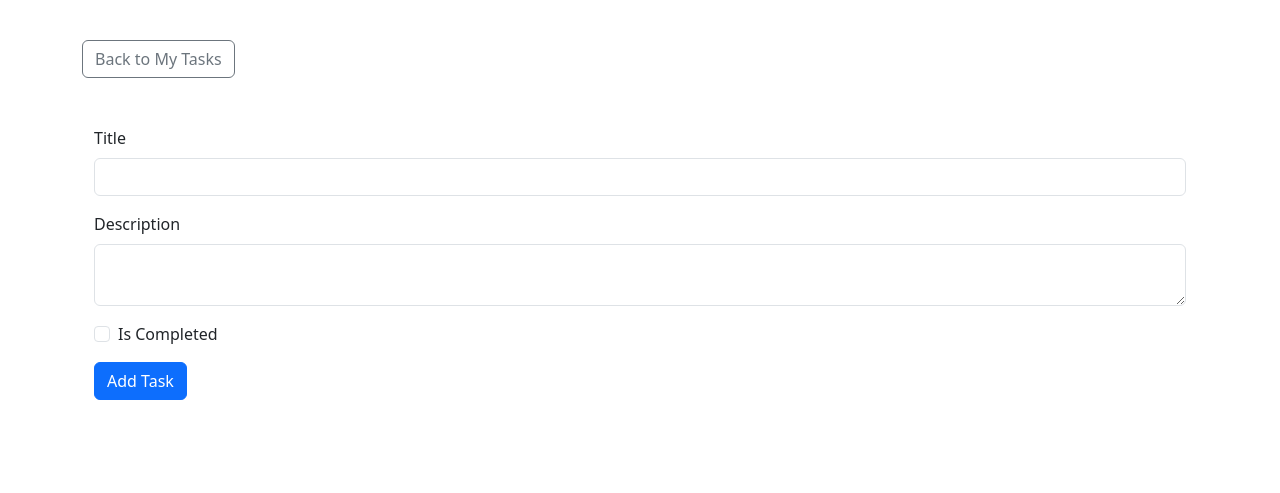
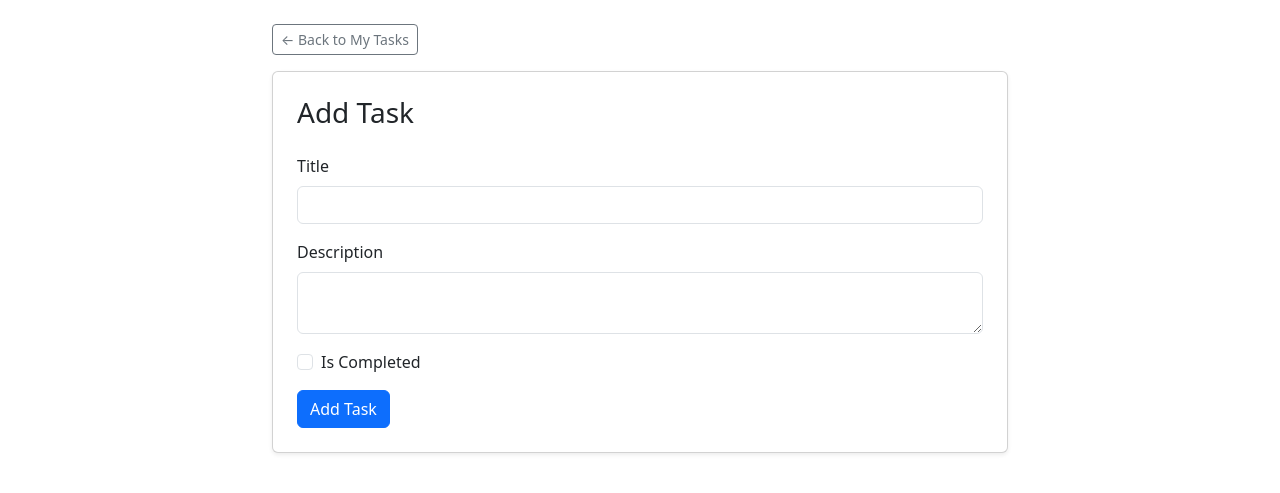
Before and after one commit to Sammy-Softway/web-dev-showcase, a Flask app: page /add in a window 1280 px wide. Shown: the part 56-549 px from the top of the page. Run offline with Flask 3, Linux system fonts and the light colour scheme; some libraries are stand-ins or nearby versions.

Commit message:
feat(tasks): implement task editing with pre-populated form

```diff
--- a/todo-list-website/main.py
+++ b/todo-list-website/main.py
@@ -46,7 +46,7 @@ def add_task():
         flash("Task added successfully!", "success")
         return redirect(url_for("home"))
 
-    return render_template("add_task.html", form=form)
+    return render_template("add_task.html", form=form, page_title="Add Task")
 
 @app.route("/task/<int:task_id>")
 def task_detail(task_id):
@@ -54,8 +54,26 @@ def task_detail(task_id):
     return render_template("task_detail.html", task=task)
 
 @app.errorhandler(404)
-def page_not_found(error):
+def page_not_found(_error):
     return render_template("404.html"), 404
+
+@app.route("/task/<int:task_id>/edit", methods=["GET", "POST"])
+def edit_task(task_id):
+    task = db.get_or_404(Todo, task_id)
+
+    form = TodoForm(obj=task)
+    form.submit.label.text = "Save Changes"
+    if form.validate_on_submit():
+        task.title = (form.title.data or "").strip()
+        task.description = (form.description.data or "").strip() or None
+        task.is_completed = form.is_completed.data
+
+        db.session.commit()
+
+        flash("Task updated successfully!", "success")
+        return redirect(url_for("task_detail", task_id=task.id))
+
+    return render_template("add_task.html", form=form, page_title="Edit Task")
 
 if __name__ == "__main__":
     app.run(debug=DEBUG_MODE)
--- a/todo-list-website/templates/add_task.html
+++ b/todo-list-website/templates/add_task.html
@@ -2,17 +2,23 @@
 <!-- Import and render_form from  bootstrap-->
 {% from 'bootstrap5/form.html' import render_form %}
 
-
-{% block title %}Add Todo{% endblock %}
-
+{% block title %} {{ page_title }} {% endblock %}
 
 {% block content %}
+<div class="row justify-content-center">
+  <div class="col-md-8">
 
-<a href="{{ url_for('home') }}" class="btn btn-outline-secondary mt-3">Back to My Tasks</a>
+    <div class="mb-3">
+      <a href="{{ url_for('home') }}" class="btn btn-outline-secondary btn-sm">&larr; Back to My Tasks</a>
+    </div>
 
-<div class="container my-5">
-    <!--Render form here-->
-    {{ render_form(form, novalidate=True) }}
+    <div class="card shadow-sm">
+      <div class="card-body p-4">
+        <h1 class="h3 mb-4">{{ page_title }}</h1>
+        {{ render_form(form, novalidate=True) }}
+      </div>
+    </div>
+
+  </div>
 </div>
-
 {% endblock %}
--- a/todo-list-website/templates/task_detail.html
+++ b/todo-list-website/templates/task_detail.html
@@ -36,6 +36,9 @@
             <div class="card-footer text-muted small d-flex justify-content-between">
                 <span>Created: {{ task.created_at.strftime('%b %d, %Y at %I:%M %p UTC') }}</span>
                 <!-- Edit & Delete action buttons will go here in Stages 7–9 -->
+                <a class="btn btn-outline-primary btn-sm" href="{{ url_for('edit_task', task_id=task.id) }}">
+                    Edit
+                </a>
             </div>
         </div>
 
```
Also changed, not shown: todo-list-website/templates/index.html (+5 -2 lines), todo-list-website/forms.py (line endings or trailing spaces).
